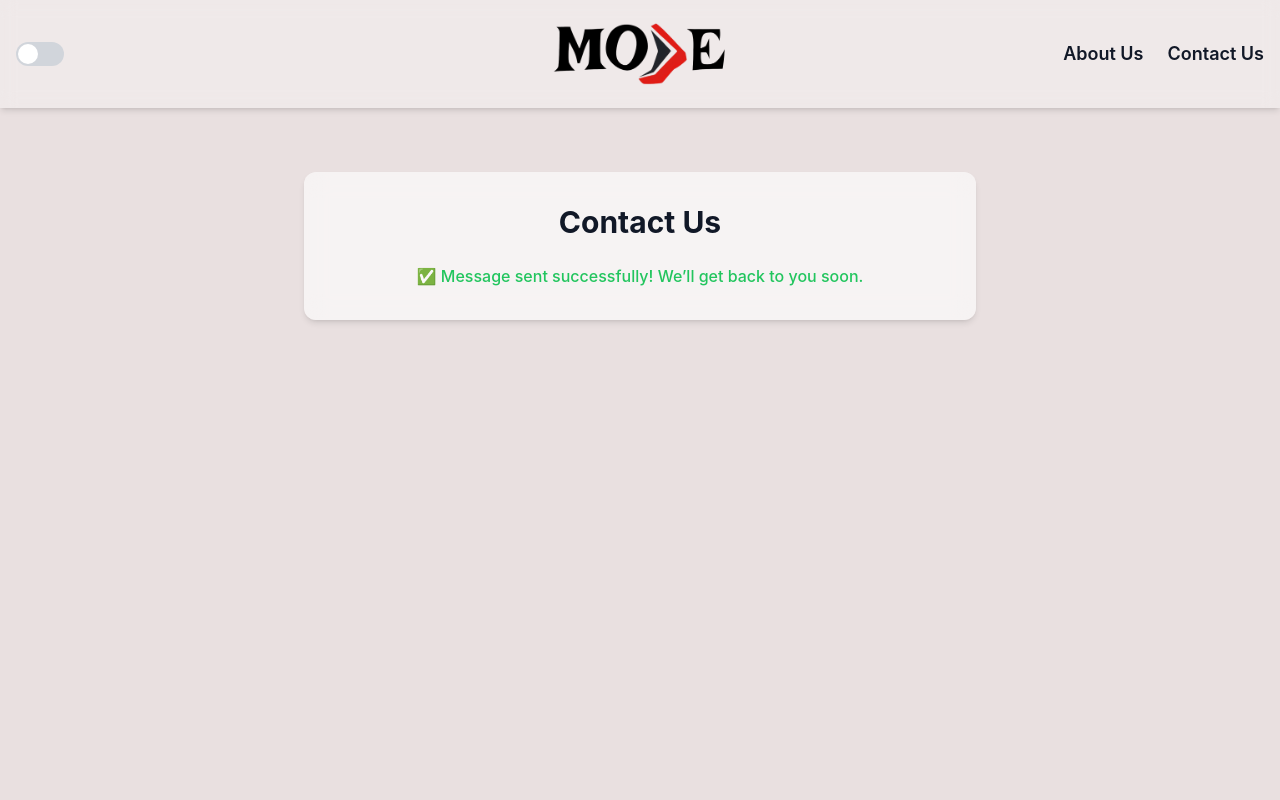
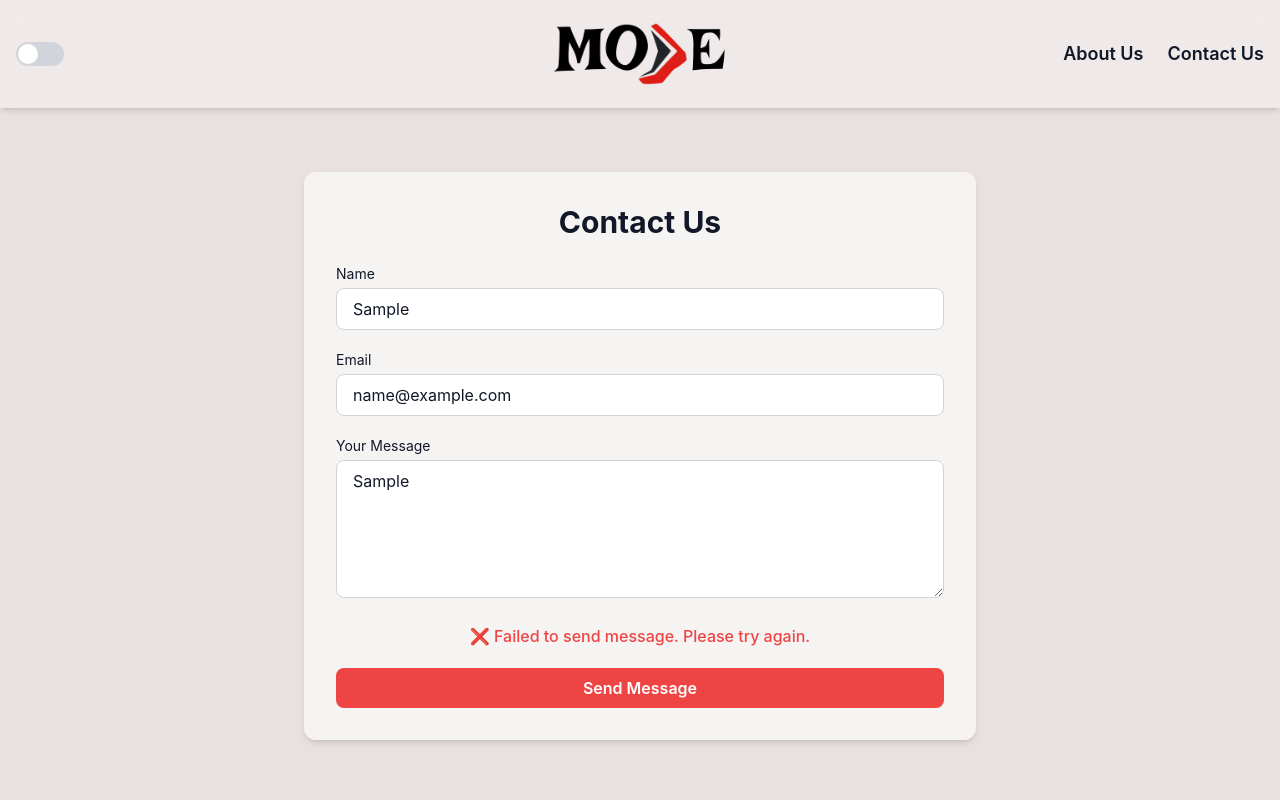
Before and after one commit to Raviantil/Moje_React, a Next.js app: page /contact in a window 1280 px wide. Both pictures are taken after typing "Sample", "name@example.com", "Sample" into the empty fields and a click on the button "Send Message". Shown: the top 800 px of the page. Built offline with nearby package versions, Linux system fonts and the light colour scheme; no server answers.

Commit message:
Implement form submission with error handling
Added error handling and form submission logic to the contact page.

```diff
--- a/app/contact/page.jsx
+++ b/app/contact/page.jsx
@@ -3,6 +3,31 @@ import { useState } from "react";
 
 export default function ContactPage() {
   const [formSubmitted, setFormSubmitted] = useState(false);
+  const [error, setError] = useState(false);
+
+  async function handleSubmit(e) {
+    e.preventDefault();
+    setError(false);
+
+    const formData = new FormData(e.target);
+
+    try {
+      const res = await fetch("https://api.web3forms.com/submit", {
+        method: "POST",
+        body: formData,
+      });
+
+      const data = await res.json();
+
+      if (data.success) {
+        setFormSubmitted(true);
+      } else {
+        setError(true);
+      }
+    } catch {
+      setError(true);
+    }
+  }
 
   return (
     <div className="min-h-screen bg-[#E9E0E0] dark:bg-gray-900 px-4 py-10 text-gray-900 dark:text-white">
@@ -15,12 +40,19 @@ export default function ContactPage() {
           </p>
         ) : (
           <form
-            action="https://api.web3forms.com/submit"
-            method="POST"
-            onSubmit={() => setFormSubmitted(true)}
+            onSubmit={handleSubmit}
             className="space-y-5"
           >
-            <input type="hidden" name="access_key" value="abeabe0a-8878-473a-9f09-39dcb68c9661" />
+            {/* REQUIRED */}
+            <input
+              type="hidden"
+              name="access_key"
+              value="64fc5a70-884d-4a61-86cb-246d5f377f3c"
+            />
+
+            {/* IMPORTANT FOR EMAIL DELIVERY */}
+            <input type="hidden" name="subject" value="New Contact Message" />
+            <input type="hidden" name="from_name" value="Moje Website" />
 
             <div>
               <label className="block text-sm mb-1">Name</label>
@@ -55,6 +87,12 @@ export default function ContactPage() {
               ></textarea>
             </div>
 
+            {error && (
+              <p className="text-center text-red-500 font-medium">
+                ❌ Failed to send message. Please try again.
+              </p>
+            )}
+
             <button
               type="submit"
               className="w-full bg-red-500 hover:bg-red-600 text-white py-2 rounded-lg font-semibold transition-colors"
```
